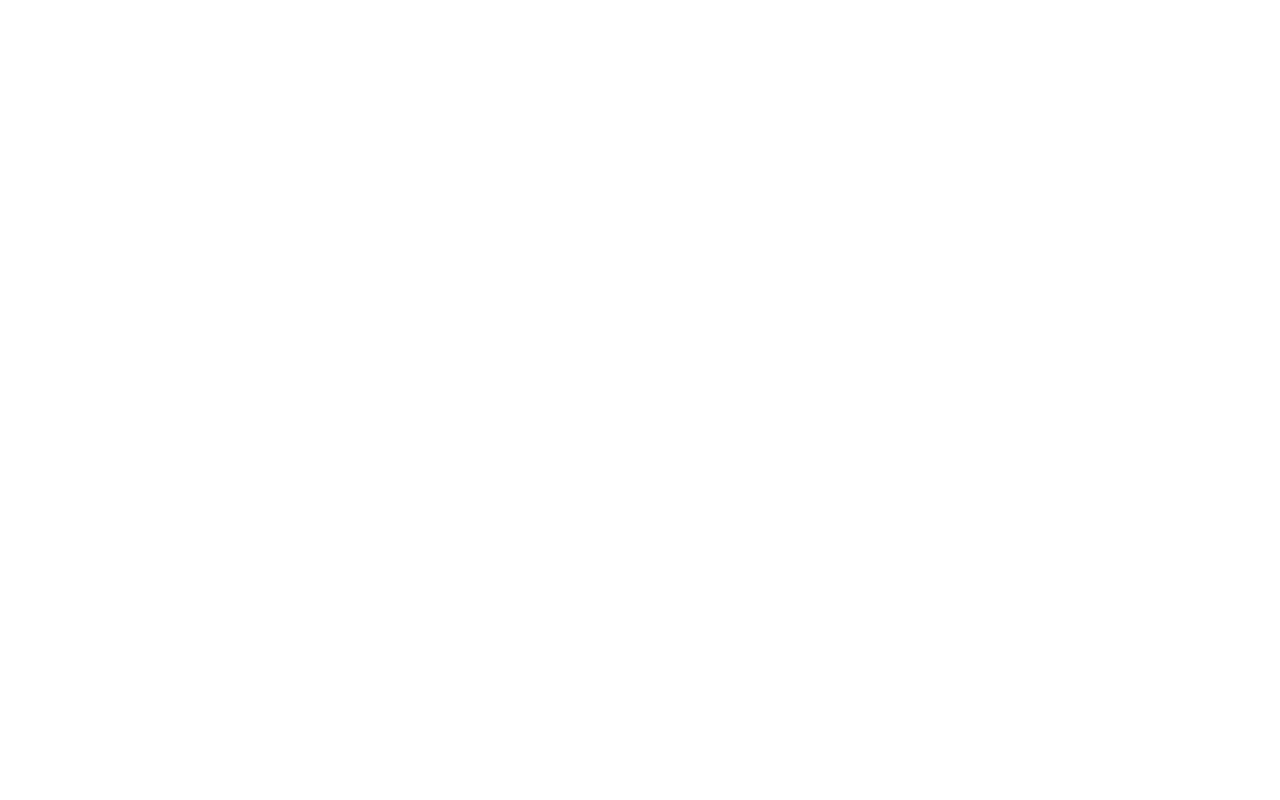
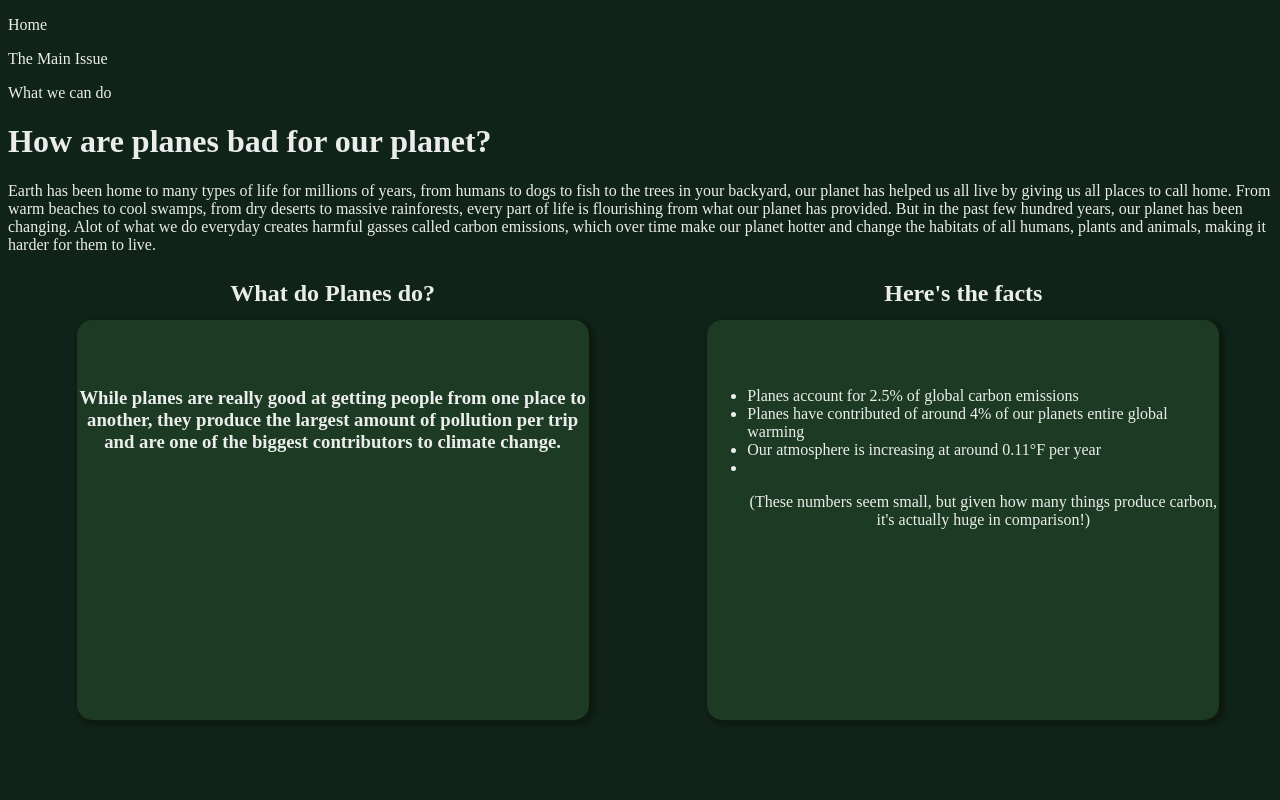
Before and after one commit to MRB76000/climate_website, a plain HTML site: page index.html in a window 1280 px wide. Shown: the top 800 px of the page. Drawn offline with Linux system fonts and the light colour scheme.

Commit message:
second commit

```diff
--- a/index.html
+++ b/index.html
@@ -3,11 +3,38 @@
 <head>
     <meta charset="UTF-8">
     <meta name="viewport" content="width=device-width, initial-scale=1.0">
-    <title>Document</title>
-
-
+    <title>Climate Change</title>
+    <link href="styles.css" rel="stylesheet">
 </head>
+<header>
+    <p><a>Home</a></p>
+    <p><a>The Main Issue</a></p>
+    <p><a>What we can do</a></p>
+</header>
 <body>
+    <h1>How are planes bad for our planet?</h1>
+<p>Earth has been home to many types of life for millions of years, from humans to dogs to fish to the trees in your backyard, our planet has helped us all live by giving us all places to call home.
+    From warm beaches to cool swamps, from dry deserts to massive rainforests, every part of life is flourishing from what our planet has provided. But in the past few hundred years, our planet has been changing.
+Alot of what we do everyday creates harmful gasses called carbon emissions, which over time make our planet hotter and change the habitats of all humans, plants and animals, making it harder for them to live. </p>
 
 </body>
+<div id="container">
+    <div class="box">
+        <h2>What do Planes do?</h2>
+        <h3>While planes are really good at getting people from one place to another, they produce the largest amount of pollution per trip and are one of the biggest contributors to climate change.
+
+        </h3>
+    </div>
+    <div class="box"><h2>Here's the facts</h2>
+    <ul>
+        <li>Planes account for 2.5% of global carbon emissions</li>
+        <li>Planes have contributed of around 4% of our planets entire global warming</li>
+        <li>Our atmosphere is increasing at around 0.11&deg;F per year</li>
+        <li></li>
+        <p>(These numbers seem small, but given how many things produce carbon, it's actually huge in comparison!)</p>
+
+    </ul></div>
+    <div class="box"></div>
+    <div class="box"></div>
+</div>
 </html>
--- a/styles.css
+++ b/styles.css
@@ -0,0 +1,39 @@
+html{
+    color:rgba(255, 255, 255, 0.916);
+    background-color: rgb(16, 35, 25);
+
+}
+
+#container{
+
+    display: flex;
+    height: 100vh;
+    width: 100vw;
+    justify-content: space-evenly;
+    flex-wrap: wrap;
+
+
+
+}
+.box{
+
+    background-color: rgba(55, 110, 62, 0.31);
+    border-radius: 15px;
+    width: 40vw;
+    height: 50vh;
+    margin: 50px;
+    box-shadow: 3px 3px 3px 3px rgba(13, 24, 14, 0.776);
+    text-align: center;
+
+
+}
+
+.box h2{
+    position: relative;
+    top: -60px;
+
+}
+
+li{
+    text-align: left;
+}
```
